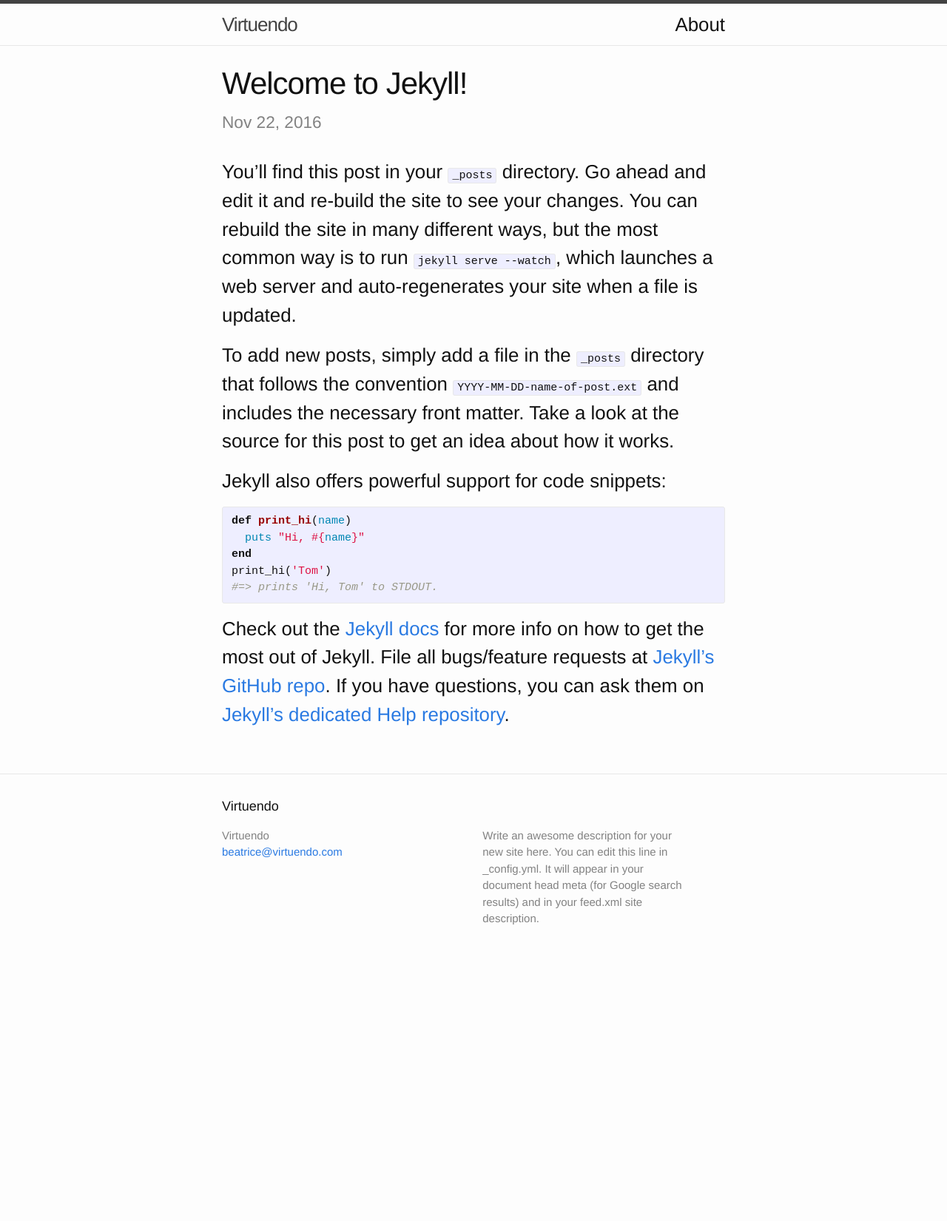
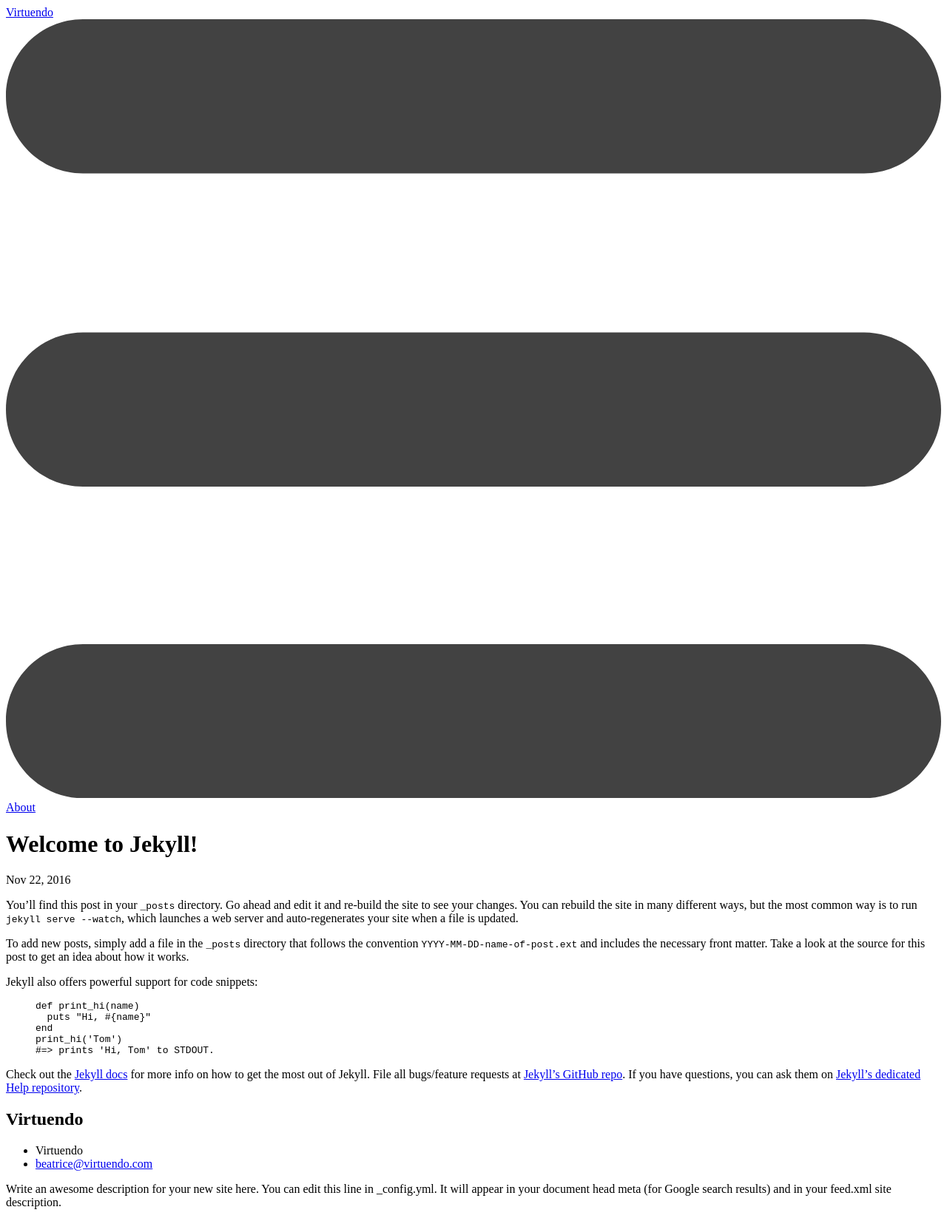
Before and after one commit to Virtuendo/Virtuendo, a Jekyll site: the page built from _posts/2016-11-22-welcome-to-jekyll.markdown, in a window 1280 px wide. Shown: the whole page at 74% size. Built offline with Jekyll 4.4.1, drawn with Linux system fonts in a browser that asks for light colours; before the commit the page ends 1314 px from its top, so only the background shows below that.

Commit message:
Clean up layout and prepare temporary index

```diff
--- a/css/main.scss
+++ b/css/main.scss
@@ -8,44 +8,14 @@
 
 
 // Our variables
-$base-font-family: Helvetica, Arial, sans-serif;
-$base-font-size:   golden-ratio(16px, 1);
-$small-font-size:  $base-font-size * 0.875;
-$base-line-height: 1.5;
-
-$spacing-unit:     30px;
-
-$text-color:       #111;
-$background-color: #fdfdfd;
-$brand-color:      #2a7ae2;
-
-$grey-color:       #828282;
-$grey-color-light: lighten($grey-color, 40%);
-$grey-color-dark:  darken($grey-color, 25%);
-
-$on-palm:          600px;
-$on-laptop:        800px;
 
 
-
-// Using media queries with like this:
-// @include media-query($palm) {
-//     .wrapper {
-//         padding-right: $spacing-unit / 2;
-//         padding-left: $spacing-unit / 2;
-//     }
-// }
-@mixin media-query($device) {
-    @media screen and (max-width: $device) {
-        @content;
-    }
-}
 
 
 
 // Import partials from `sass_dir` (defaults to `_sass`)
-@import
-        "base",
-        "layout",
-        "syntax-highlighting"
-;
+// @import
+//        "base",
+//        "layout",
+//        "syntax-highlighting"
+// ;
```
Also changed, not shown: _layouts/temporary.html (added, +16 -0 lines), index.html (+2 -20 lines), index.old.html (added, +23 -0 lines).
